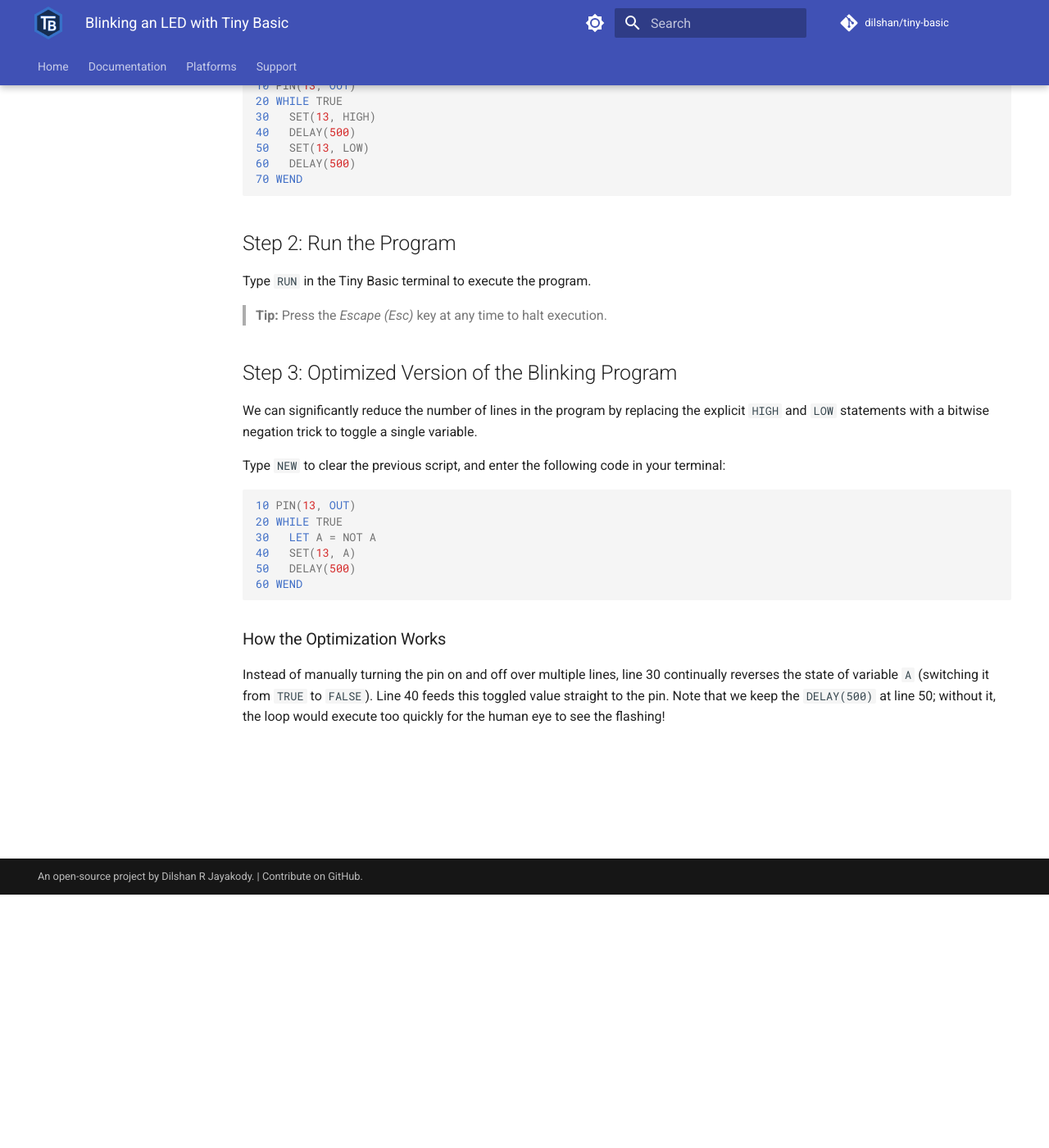
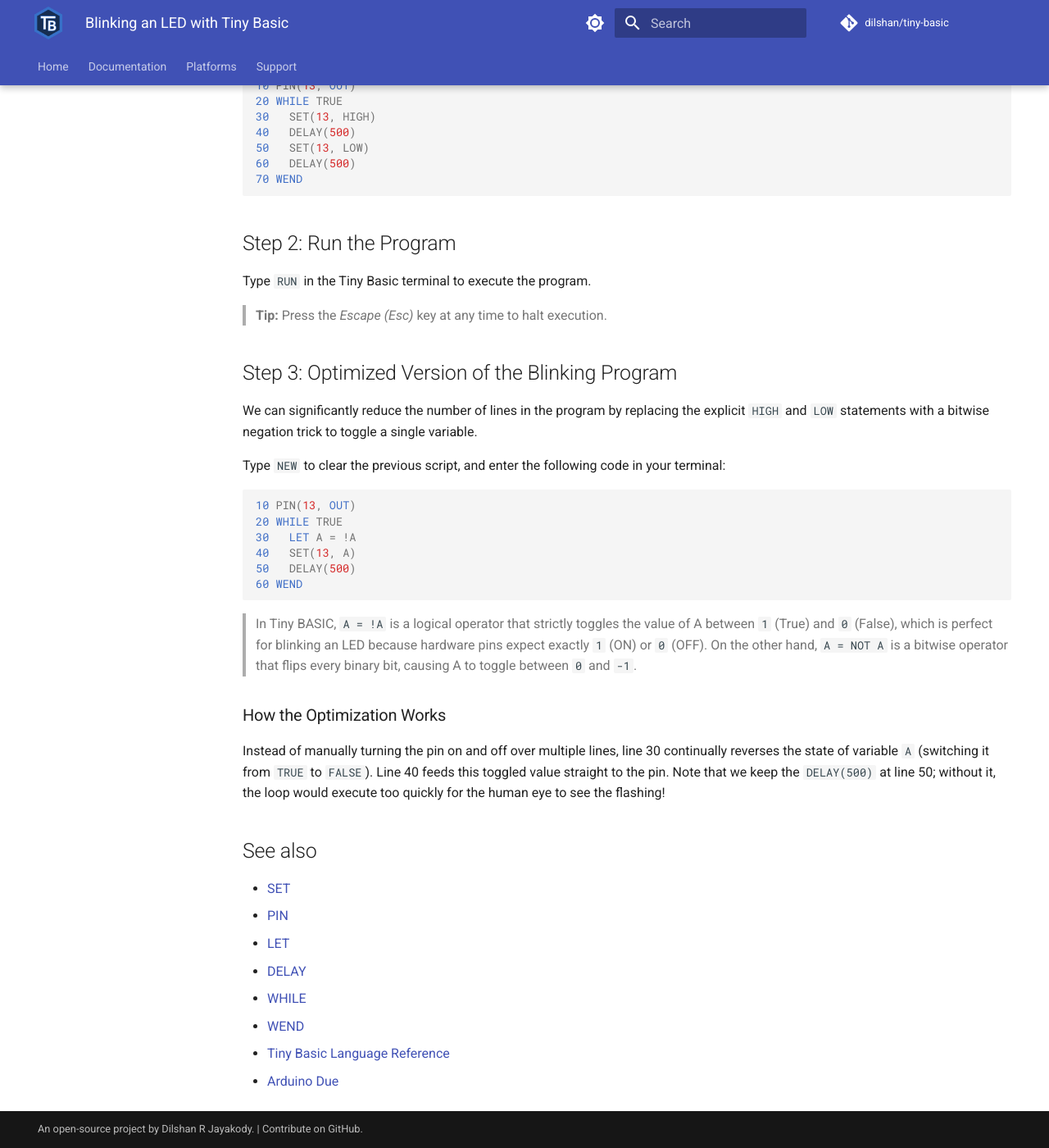
Before and after one commit to dilshan/tiny-basic, an MkDocs documentation site: the page built from docs/guide/led-blink.md, in a window 1280 px wide and 1400 px high, scrolled down 309 px. Shown: the whole window at 82% size. Built offline with MkDocs 1.6.1 and Material for MkDocs 9.7.7, drawn with Linux system fonts in a browser that asks for light colours; comment, search, counter and statistics services are not loaded.

Commit message:
Fix issues in the sample code.

````diff
--- a/docs/guide/led-blink.md
+++ b/docs/guide/led-blink.md
@@ -32,13 +32,26 @@ Type `NEW` to clear the previous script, and enter the following code in your te
 ```basic
 10 PIN(13, OUT)
 20 WHILE TRUE
-30   LET A = NOT A
+30   LET A = !A
 40   SET(13, A)
 50   DELAY(500)
 60 WEND
 
 ```
 
+> In Tiny BASIC, `A = !A` is a logical operator that strictly toggles the value of A between `1` (True) and `0` (False), which is perfect for blinking an LED because hardware pins expect exactly `1` (ON) or `0` (OFF). On the other hand, `A = NOT A` is a bitwise operator that flips every binary bit, causing A to toggle between `0` and `-1`.
+
 ### How the Optimization Works
 
 Instead of manually turning the pin on and off over multiple lines, line 30 continually reverses the state of variable `A` (switching it from `TRUE` to `FALSE`). Line 40 feeds this toggled value straight to the pin. Note that we keep the `DELAY(500)` at line 50; without it, the loop would execute too quickly for the human eye to see the flashing!
+
+## See also
+
+- [SET](../manual/set.md)
+- [PIN](../manual/pin.md)
+- [LET](../manual/let.md)
+- [DELAY](../manual/delay.md)
+- [WHILE](../manual/while.md)
+- [WEND](../manual/wend.md)
+- [Tiny Basic Language Reference](../manual/language-reference.md)
+- [Arduino Due](../platforms/due.md)
````
Also changed, not shown: docs/guide/hello-world.md (+2 -1 lines).
